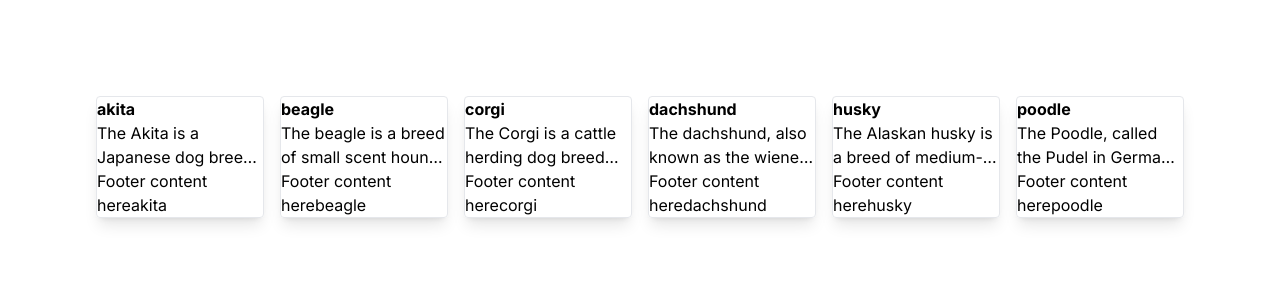
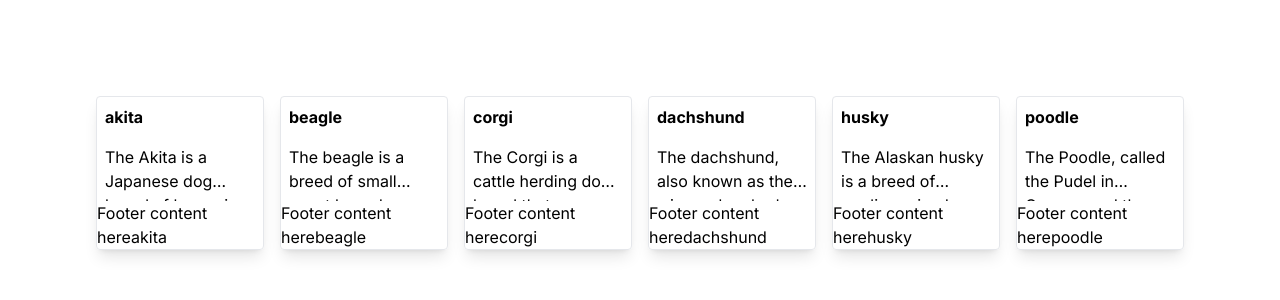
Before and after one commit to sjmitch-git/fluid, a Next.js app: page / in a window 1280 px wide. Shown: the top 300 px of the page. Built offline with nearby package versions, Linux system fonts and the light colour scheme.

Commit message:
Chromatic

```diff
--- a/src/styles/components/ui/card.css
+++ b/src/styles/components/ui/card.css
@@ -3,12 +3,12 @@
 		@apply relative flex flex-col rounded border shadow-lg;
 
 		.card-header {
-			@apply font-bold;
+			@apply font-bold p-2;
 		}
 
 		.card-body {
 			p {
-				@apply line-clamp-2;
+				@apply line-clamp-2 p-2;
 			}
 		}
 
```
Also changed, not shown: package.json (+9 -3 lines), 2 other files (tests, documents, lock files or other folders).
